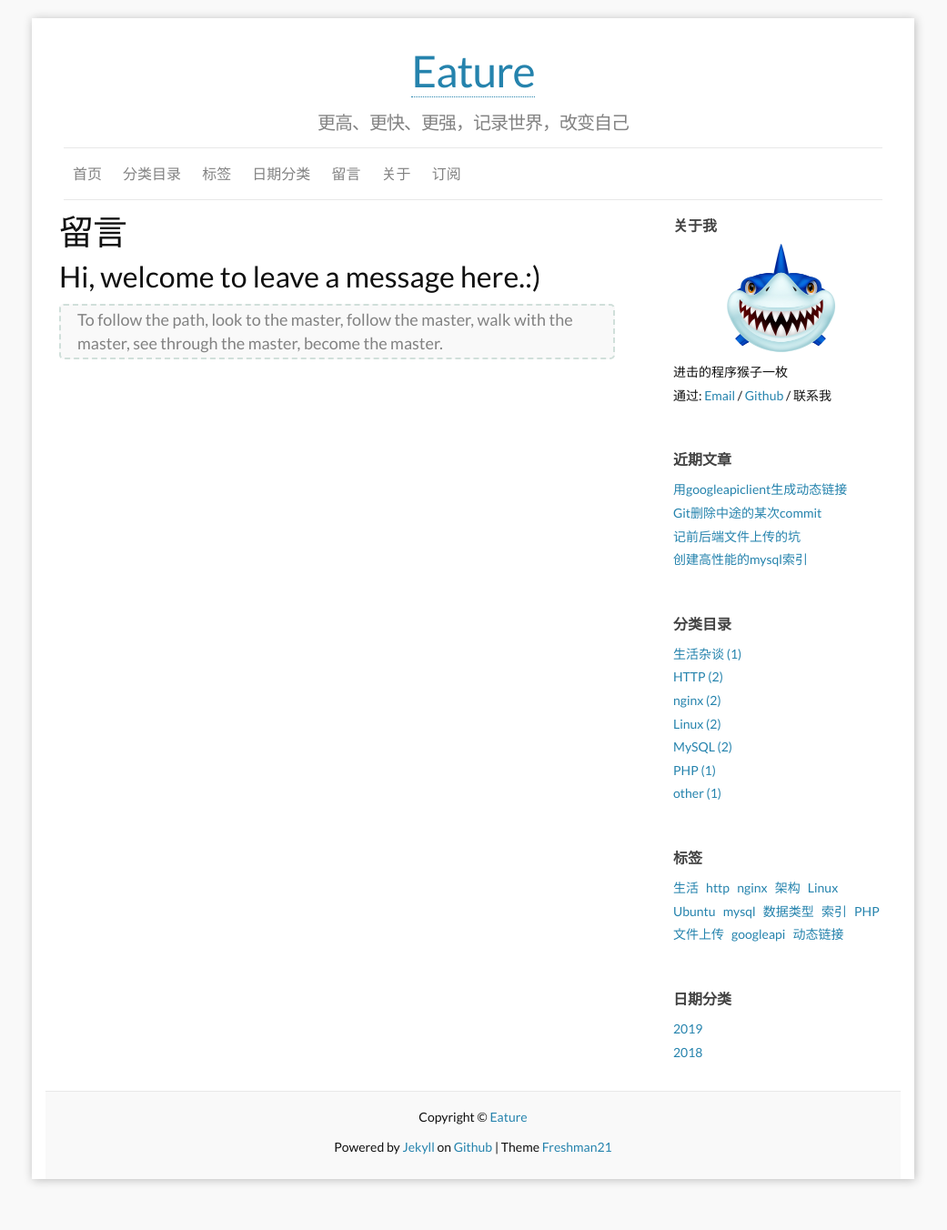
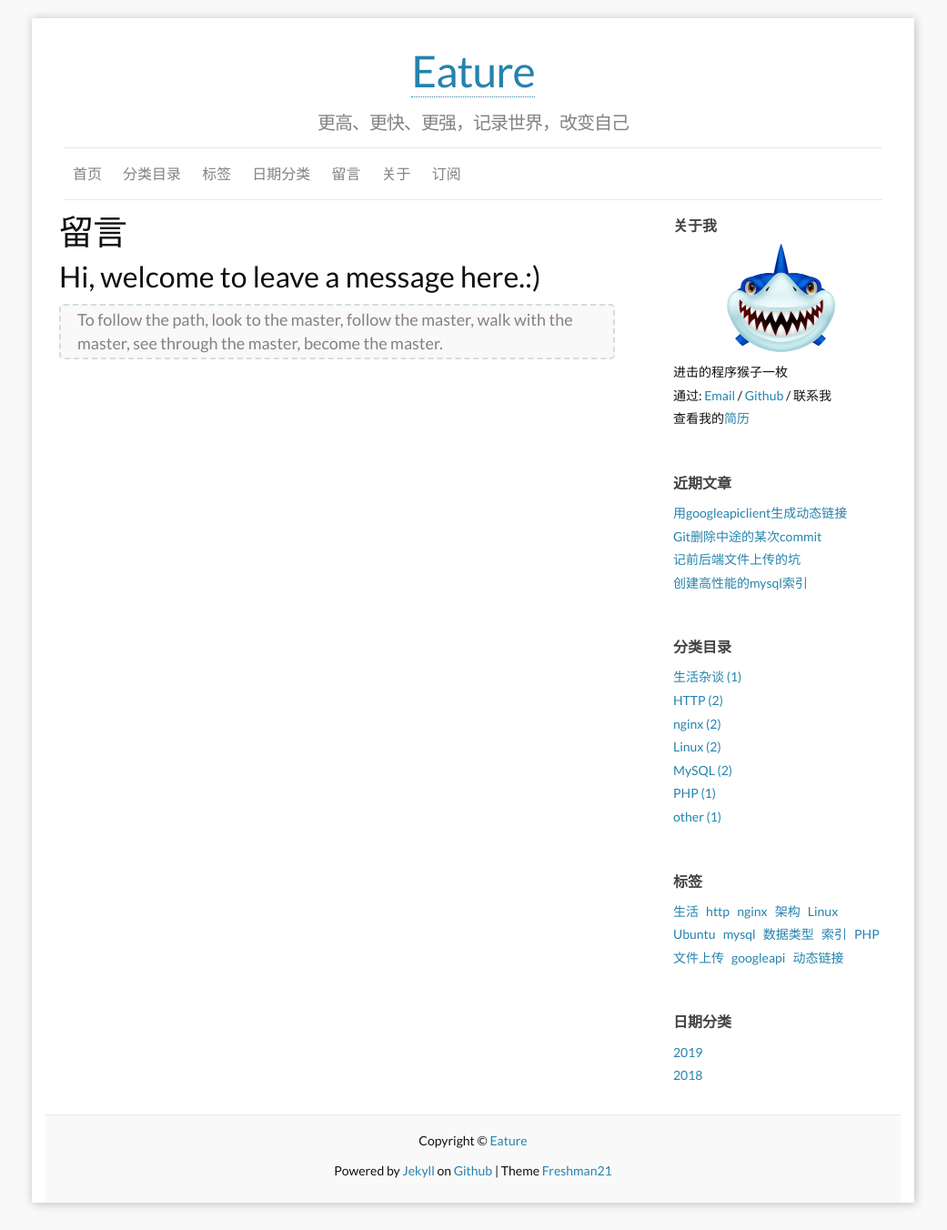
Before and after one commit to zoueature/zoueature.github.io, a Jekyll site: the page built from e_guestbook.md, in a window 1280 px wide. Shown: the whole page at 91% size, without its empty margins (120-1161 px from the left). Built offline with Jekyll 4.4.1, drawn with Linux system fonts in a browser that asks for light colours; comment, search, counter and statistics services are not loaded; before the commit the page ends 1326 px from its top, so only the background shows below that.

Commit message:
加上简历链接

```diff
--- a/_includes/Aboutme.html
+++ b/_includes/Aboutme.html
@@ -17,4 +17,6 @@
 
   {% endif %}
   联系我
+  <br>
+  查看我的<a href="https://eaturezou.github.io/resume/">简历</a>
 </div>
```
